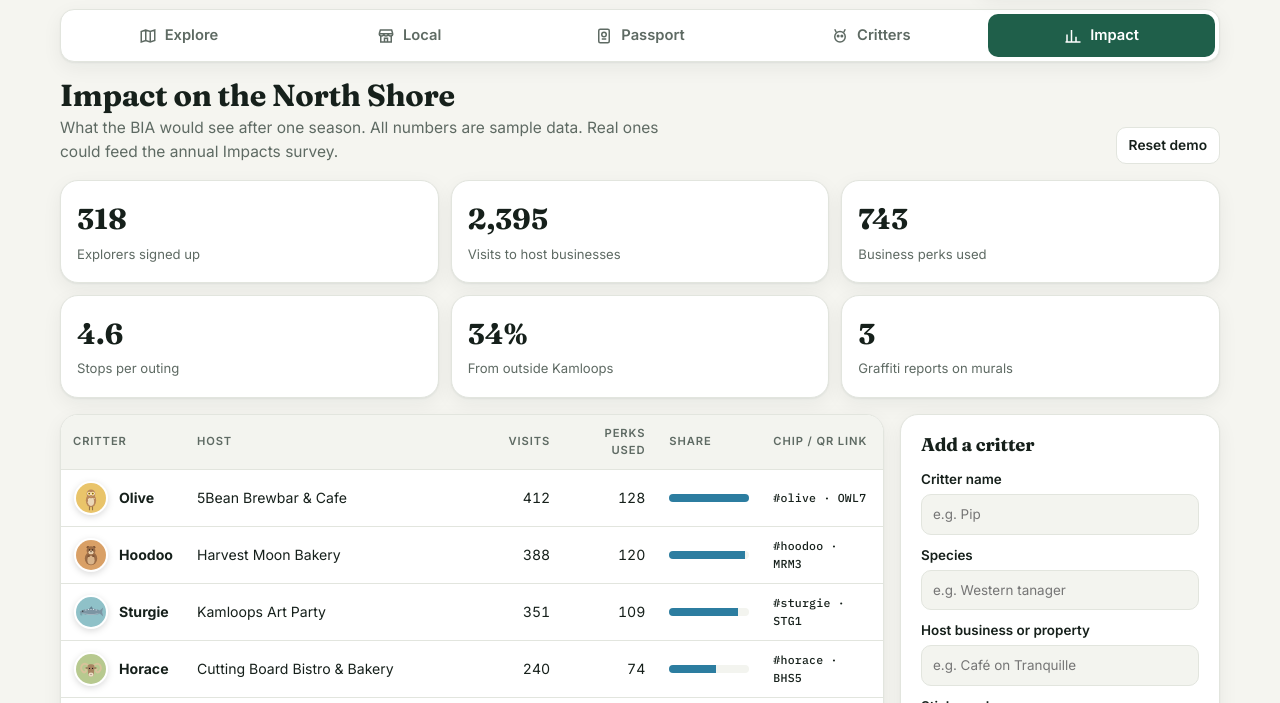
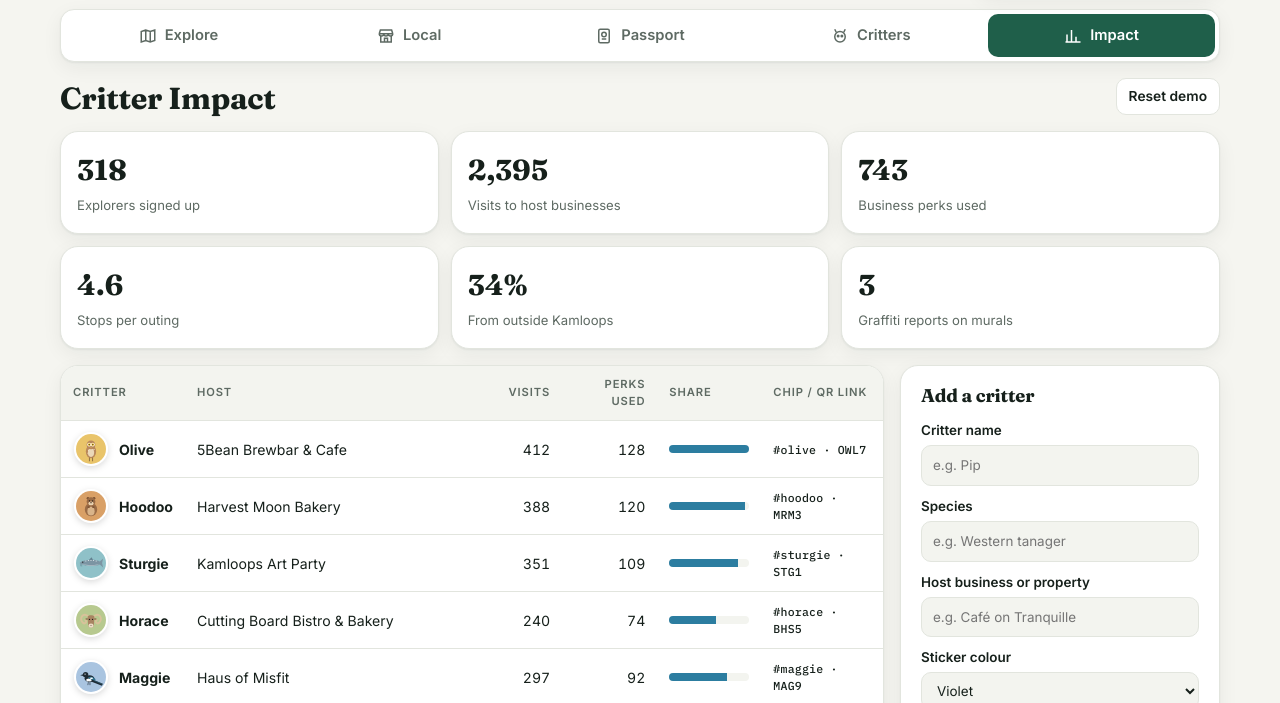
Before and after one commit to ThamaleeD/shore-critter-trail, a plain HTML site: page index.html in a window 1280 px wide. Both pictures are taken after a click on the tab "Impact". Shown: the part 65-768 px from the top of the page. Drawn offline with Linux system fonts and the light colour scheme.

Commit message:
Change section title from 'Impact on the North Shore' to 'Critter Impact'
Changed the description

```diff
--- a/index.html
+++ b/index.html
@@ -367,7 +367,7 @@ form.signup{display:grid;gap:12px}
 
   <section id="view-admin" hidden>
     <div class="intro">
-      <div><h2>Impact on the North Shore</h2><p>What the BIA would see after one season. All numbers are sample data. Real ones could feed the annual Impacts survey.</p></div>
+      <div><h2>Critter Impact</h2></div>
       <button class="btn alt sm" id="resetBtn" type="button">Reset demo</button>
     </div>
     <div class="stats" id="stats"></div>
```
